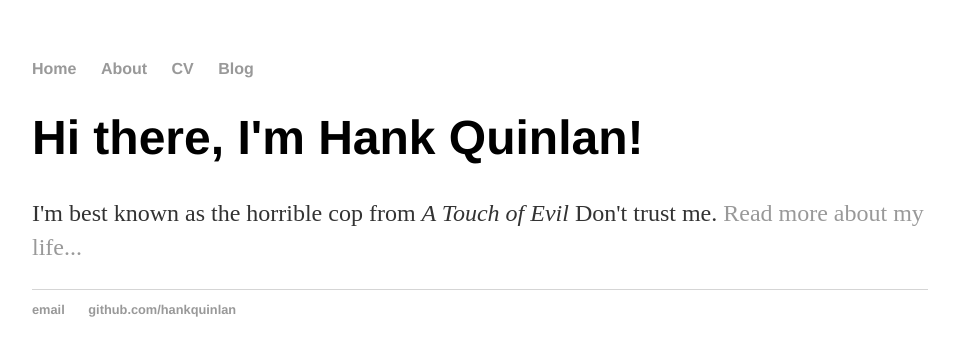
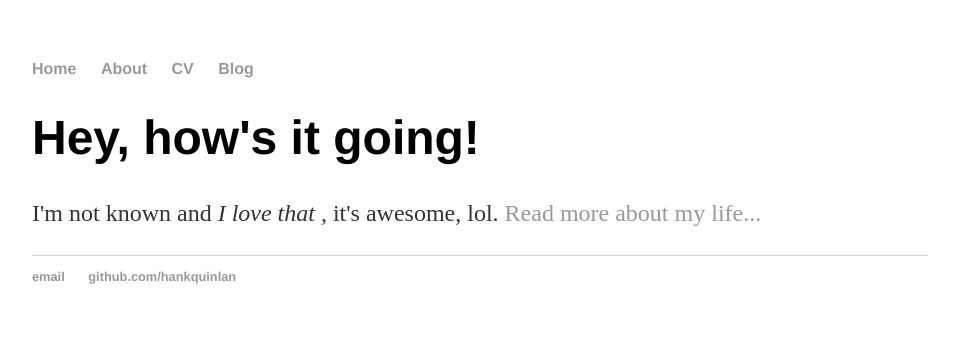
Before and after one commit to andrewdoto13/andrewdoto13.github.io, a Jekyll site: the page built from index.html, in a window 1280 px wide. Shown: the top 356 px of the page, without its empty margins (160-1119 px from the left). Built offline with Jekyll 4.4.1, drawn with Linux system fonts in a browser that asks for light colours.

Commit message:
Update index.html

```diff
--- a/index.html
+++ b/index.html
@@ -1,30 +1,8 @@
-<!DOCTYPE html>
-<html>
-	<head>
-		<title>Andy Doto</title>
-		<!-- link to main stylesheet -->
-		<link rel="stylesheet" type="text/css" href="/css/main.css">
-	</head>
-	<body>
-		<nav>
-    		<ul>
-        		<li><a href="/">Home</a></li>
-	        	<li><a href="/about">About</a></li>
-        		<li><a href="/cv">CV</a></li>
-        		<li><a href="/blog">Blog</a></li>
-    		</ul>
-		</nav>
-		<div class="container">
-    		<div class="blurb">
-        		<h1>Hi there, I'm Hank Quinlan!</h1>
-				<p>I'm best known as the horrible cop from <em>A Touch of Evil</em> Don't trust me. <a href="/about">Read more about my life...</a></p>
-    		</div><!-- /.blurb -->
-		</div><!-- /.container -->
-		<footer>
-    		<ul>
-        		<li><a href="mailto:hankquinlanhub@gmail.com">email</a></li>
-        		<li><a href="https://github.com/hankquinlan">github.com/hankquinlan</a></li>
-			</ul>
-		</footer>
-	</body>
-</html>
+---
+layout: default
+title: Andy Doto
+---
+<div class="blurb">
+	<h1>Hey, how's it going!</h1>
+	<p>I'm not known and <em>I love that</em> , it's awesome, lol. <a href="/about">Read more about my life...</a></p>
+</div><!-- /.blurb -->
```
